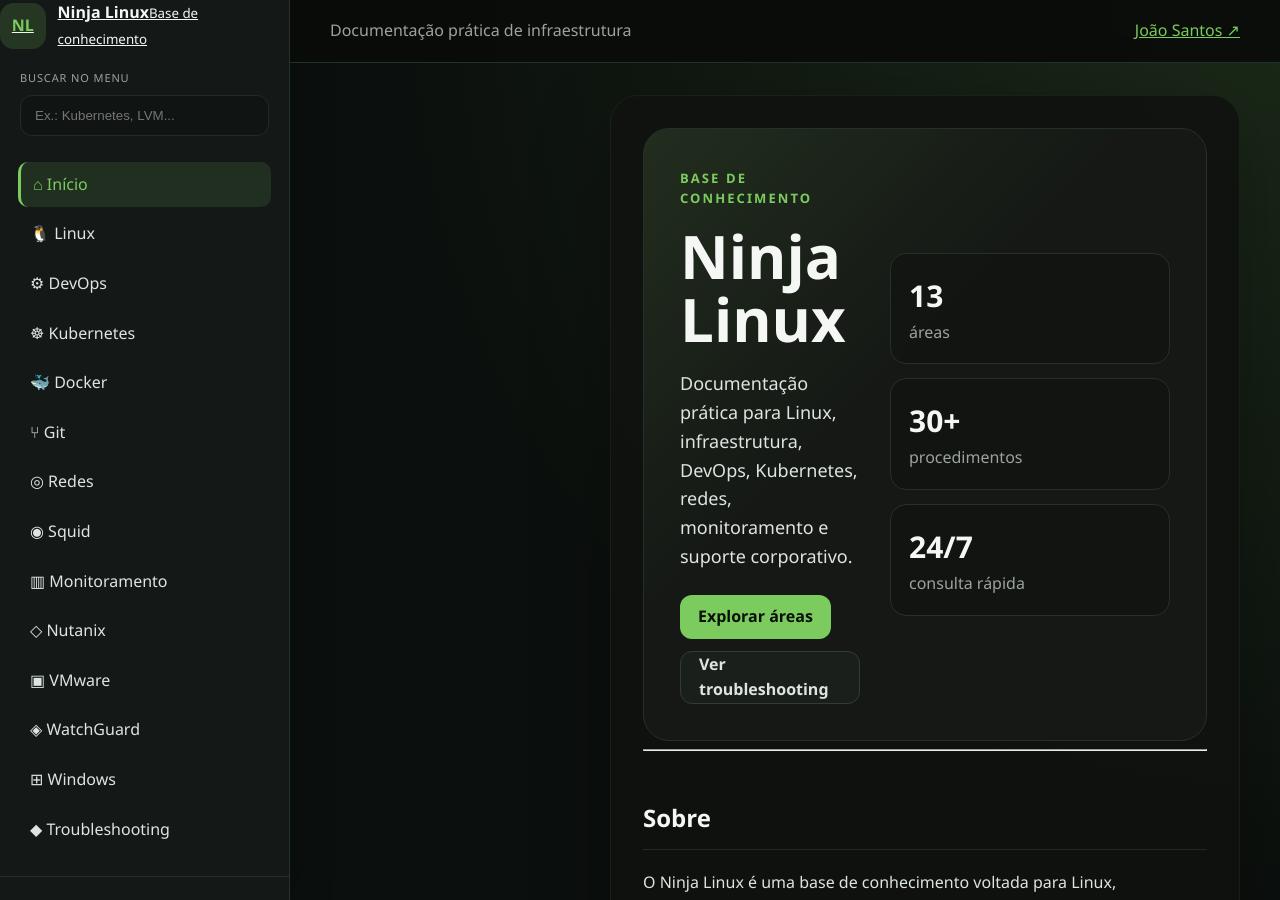
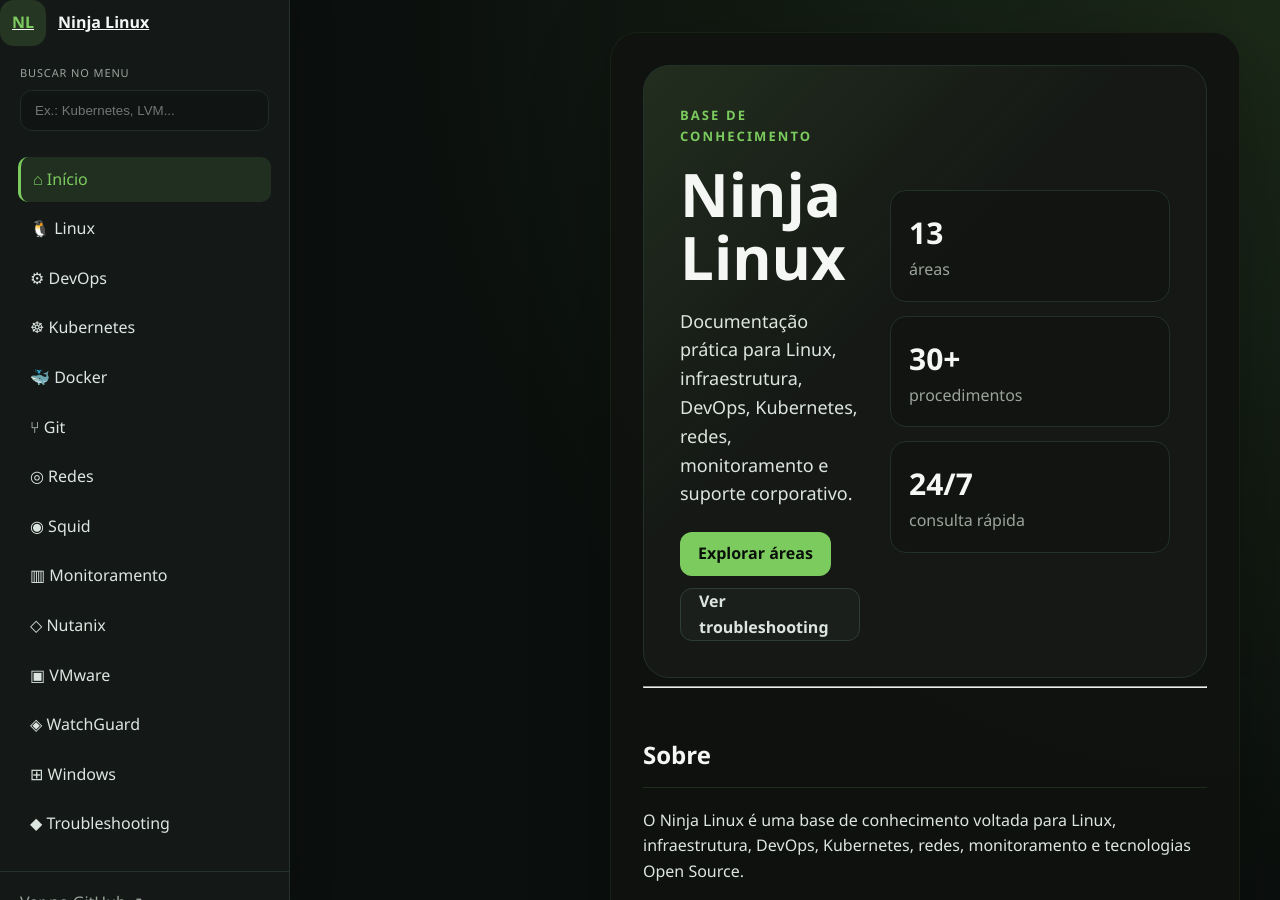
Before and after one commit to joaopedros111/ninja-linux, a Jekyll site: the page built from index.md, in a window 1280 px wide and 900 px high. Built offline with Jekyll 4.4.1, drawn with Linux system fonts in a browser that asks for light colours.

Commit message:
Atualiza

```diff
--- a/_layouts/default.html
+++ b/_layouts/default.html
@@ -25,7 +25,7 @@
   <aside class="sidebar" id="sidebar">
     <a class="brand" href="{{ '/' | relative_url }}">
       <span class="brand-mark">NL</span>
-      <span><strong>Ninja Linux</strong><small>Base de conhecimento</small></span>
+      <span><strong>Ninja Linux</strong></span>
     </a>
 
     <div class="search-box">
@@ -48,10 +48,6 @@
   </aside>
 
   <div class="page-shell">
-    <header class="topbar">
-      <span>Documentação prática de infraestrutura</span>
-      <a href="https://github.com/joaopedros111" target="_blank" rel="noopener">João Santos ↗</a>
-    </header>
     <main id="conteudo" tabindex="-1">
       {{ content }}
     </main>
```
